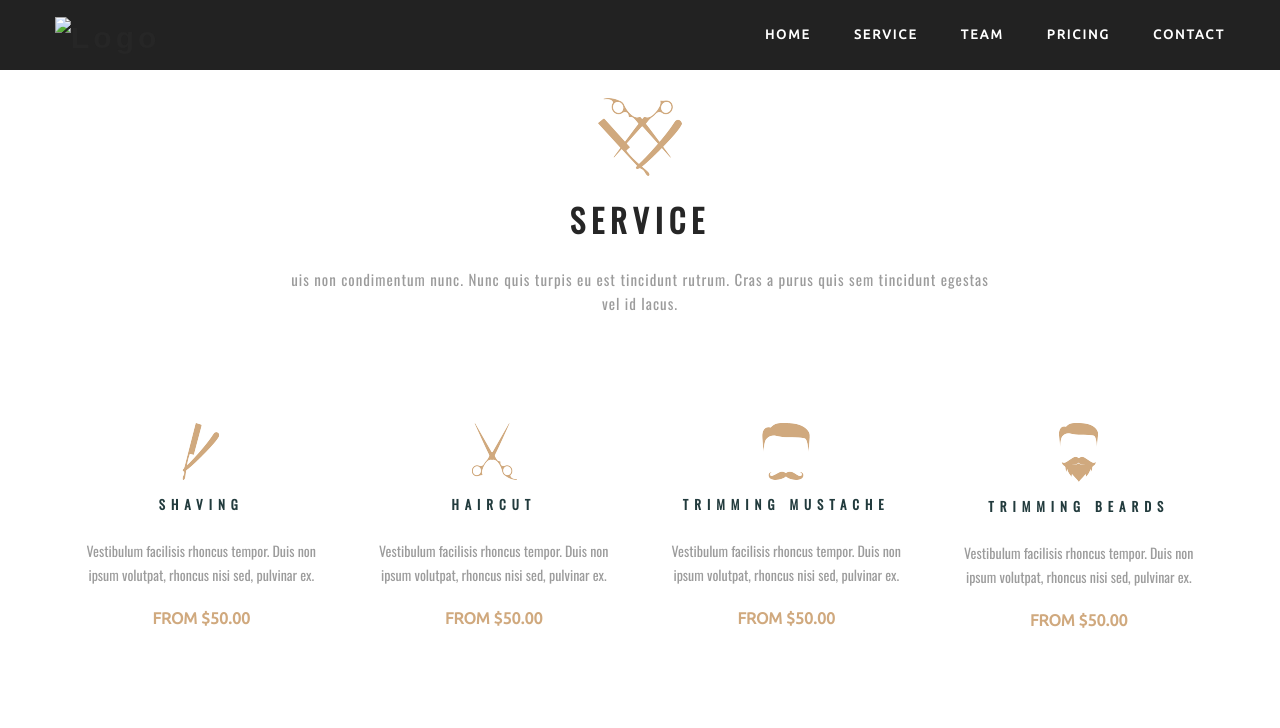
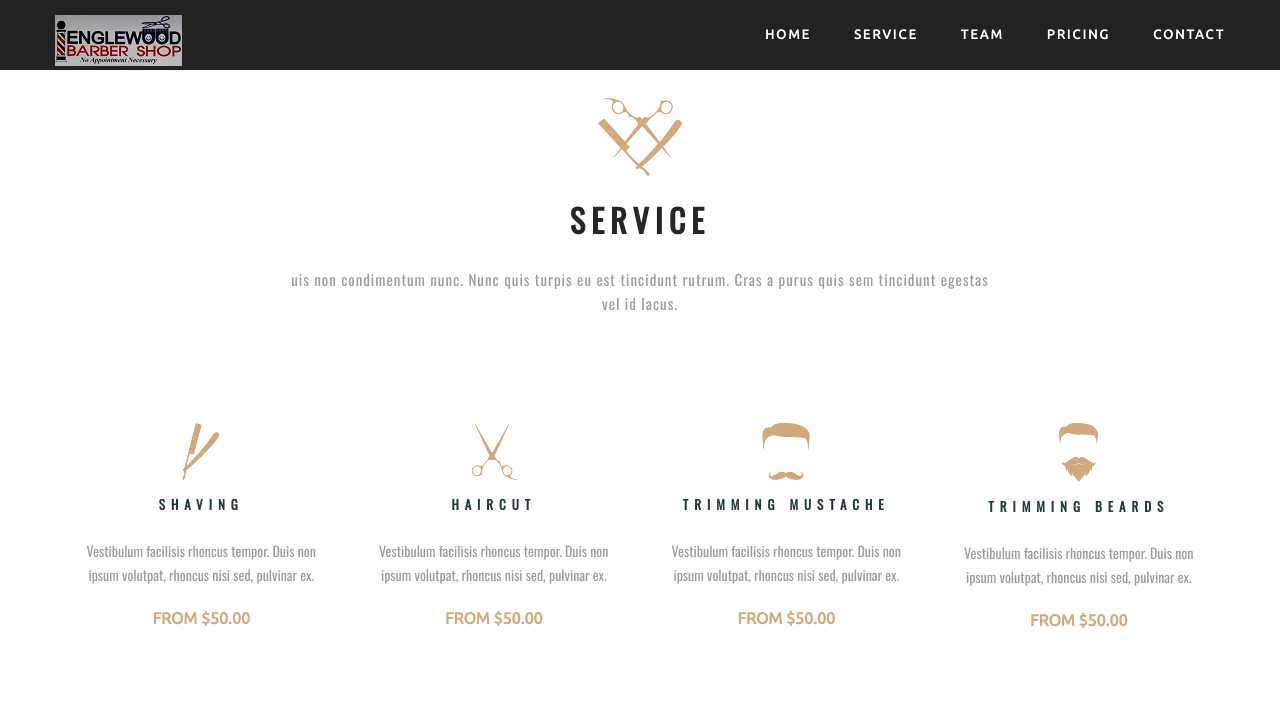
Before and after one commit to jcbridwe/barbershop, a website: page client/services.html in a window 1280 px wide. Shown: the top 728 px of the page. Drawn offline with nearby package versions, Linux system fonts and the light colour scheme.

Commit message:
Added logo to Services page

```diff
--- a/client/services.html
+++ b/client/services.html
@@ -33,7 +33,7 @@
          <div class="container">
             <div class="row">
                 <div class="header">
-                    <div class="logo"><a href="index.html"><img src="card1.jpeg" alt="Logo"></a></div>
+                    <div class="logo"><a href="index.html"><img src="images/card1.jpeg" alt="Logo"></a></div>
                        <div class="navigation">
                            <nav>
                              <span class="close-menu">X</span>
```
